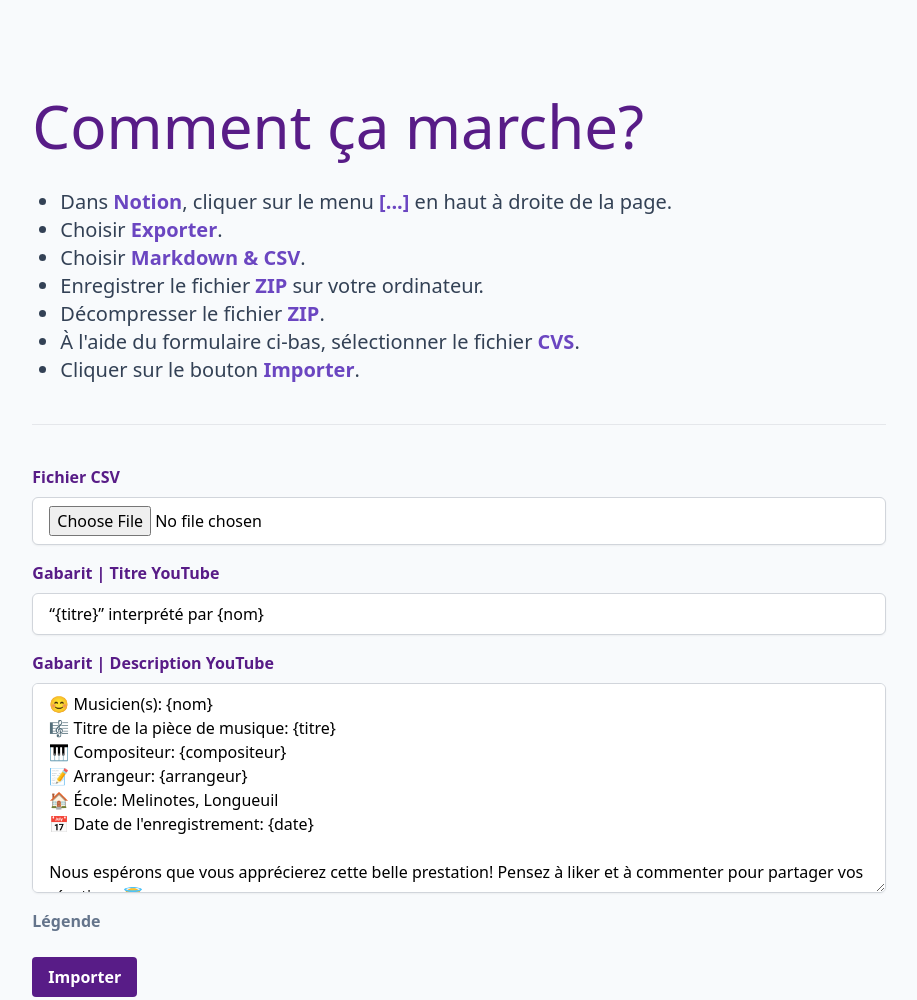
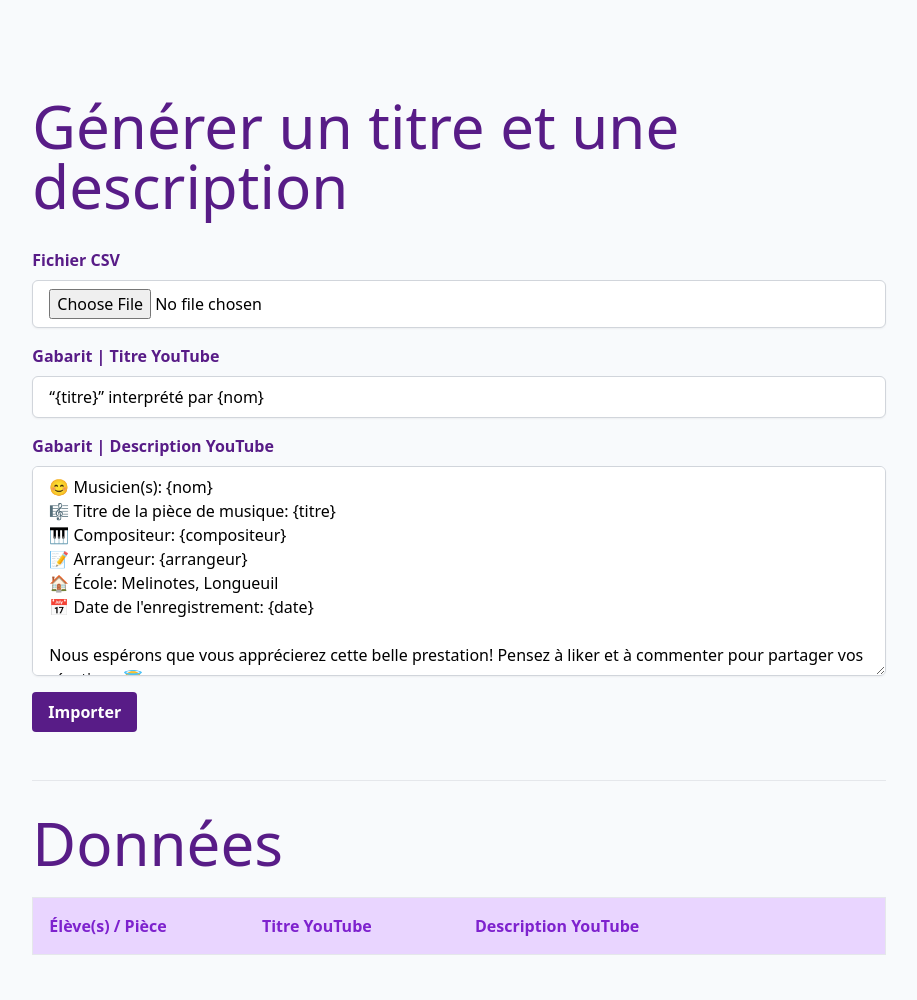
Before and after one commit to MihaiIon/melinotes-youtube-song-template.github.io, a plain HTML site: page index.html in a window 1280 px wide. Shown: the top 1000 px of the page, without its empty margins (181-1098 px from the left). Drawn offline with Linux system fonts and the light colour scheme.

Commit message:
remove instructions, moved that to the documentation page

```diff
--- a/index.html
+++ b/index.html
@@ -133,19 +133,7 @@
 </head>
 <body class="bg-slate-50">
   <main class="container w-2/3 flex flex-col mx-auto pt-24 pb-10">
-    <h1 class="text-6xl text-purple-900 pb-8">Comment ça marche?</h1>
-    <ul class="list-disc text-xl text-slate-700 ml-7">
-      <li>Dans <b>Notion</b>, cliquer sur le menu <b>[...]</b> en haut à droite de la page.</li>
-      <li>Choisir <b>Exporter</b>.</li>
-      <li>Choisir <b>Markdown & CSV</b>.</li>
-      <li>Enregistrer le fichier <b>ZIP</b> sur votre ordinateur.</li>
-      <li>Décompresser le fichier <b>ZIP</b>.</li>
-      <li>À l'aide du formulaire ci-bas, sélectionner le fichier <b>CVS</b>.</li>
-      <li>Cliquer sur le bouton <b>Importer</b>.</li>
-    </ul>
-
-    <hr class="my-10" />
-
+    <h1 class="text-6xl text-purple-900 pb-8">Générer un titre et une description</h1>
     <div>
       <label for="file" class="block text-md text-purple-900 font-bold mb-2">Fichier CSV</label>
       <input type="file" id="file" class="w-full bg-white border border-gray-300 rounded-md shadow-sm px-4 py-2 flex items-center justify-between focus:outline-none focus:ring-2 focus:ring-purple-500 focus:border-transparent">
@@ -166,7 +154,7 @@
 📅 Date de l'enregistrement: {date}
 
 Nous espérons que vous apprécierez cette belle prestation! Pensez à liker et à commenter pour partager vos réactions 😇</textarea>
-      <label class="block text-md text-slate-500 font-bold mt-4 mb-2">Légende</label>
+      <label class="block text-md text-slate-500 font-bold mt-4 mb-2 hidden">Légende</label>
       <button class="my-4 transition bg-purple-900 hover:bg-purple-800 text-white font-bold py-2 px-4 rounded focus:outline-none focus:shadow-outline" onclick="handleFileImport()">Importer</button>
     </div>
 
```
